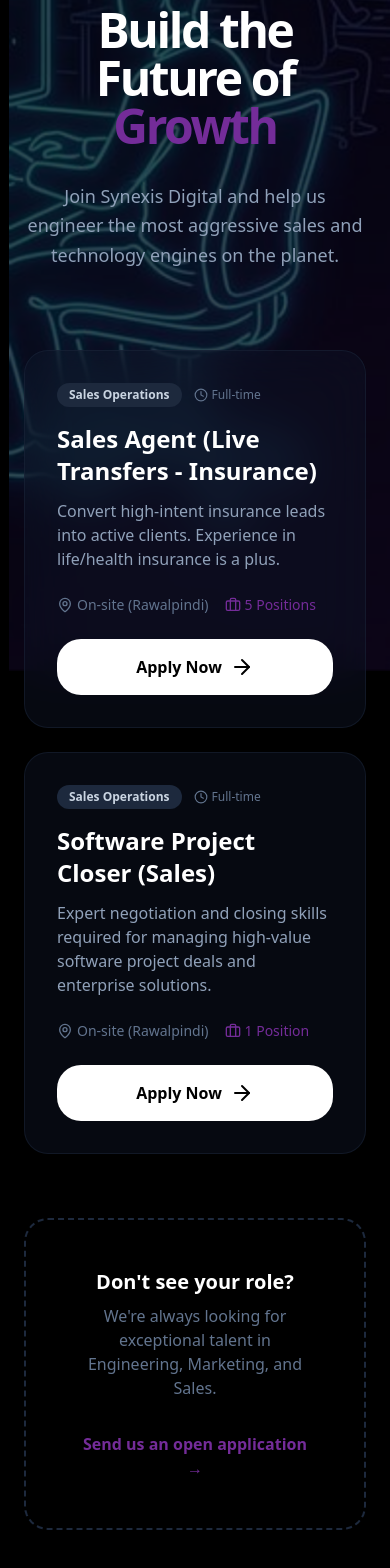
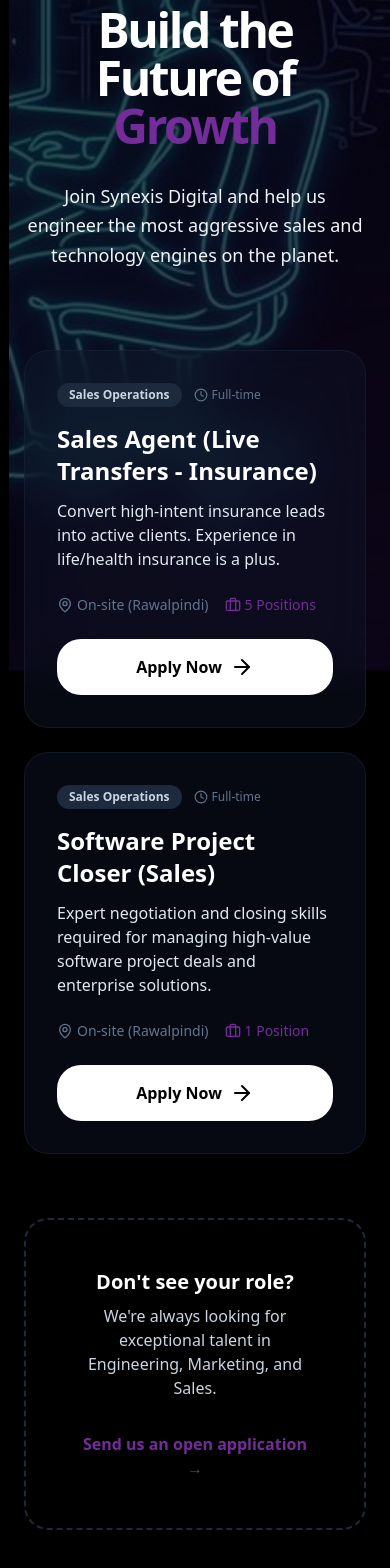
Before and after one commit to Razal-Loop/synexistechnologies, a Next.js app: page /careers in a window 390 px wide. Shown: the part 184-1752 px from the top of the page. Built offline with nearby package versions, Linux system fonts and the light colour scheme.

Commit message:
style: improve text readability and contrast across all pages

```diff
--- a/src/app/careers/page.tsx
+++ b/src/app/careers/page.tsx
@@ -75,7 +75,7 @@
                         <h1 className="text-5xl md:text-7xl font-black mb-8 tracking-tighter">
                             Build the Future of <span className="text-brand-primary">Growth</span>
                         </h1>
-                        <p className="text-slate-400 text-lg md:text-xl max-w-2xl mx-auto leading-relaxed">
+                        <p className="text-slate-100 text-lg md:text-xl max-w-2xl mx-auto leading-relaxed font-medium">
                             Join Synexis Digital and help us engineer the most aggressive sales and technology engines on the planet.
                         </p>
                     </div>
@@ -105,7 +105,7 @@
                                         <h3 className="text-2xl font-black mb-3 group-hover:text-brand-primary transition-colors">
                                             {job.title}
                                         </h3>
-                                        <p className="text-slate-400 mb-6 max-w-xl">
+                                        <p className="text-slate-200 mb-6 max-w-xl font-medium">
                                             {job.description}
                                         </p>
                                         <div className="flex items-center gap-4 text-sm text-slate-500 font-medium">
@@ -135,7 +135,7 @@
                     {/* Placeholder for no more jobs */}
                     <div className="mt-16 p-12 rounded-3xl border-2 border-dashed border-slate-800 text-center">
                         <h4 className="text-xl font-bold mb-2">Don&apos;t see your role?</h4>
-                        <p className="text-slate-500 mb-8">We&apos;re always looking for exceptional talent in Engineering, Marketing, and Sales.</p>
+                        <p className="text-slate-300 mb-8 font-medium">We&apos;re always looking for exceptional talent in Engineering, Marketing, and Sales.</p>
                         <button
                             onClick={() => setIsOpenApplyOpen(true)}
                             className="text-brand-primary font-black hover:underline underline-offset-4"
--- a/src/components/Hero.tsx
+++ b/src/components/Hero.tsx
@@ -77,17 +77,17 @@
                     <div className="flex flex-col items-center gap-1">
                         <Code2 className="w-6 h-6 text-brand-primary mb-2" />
                         <span className="text-xl font-bold text-white">Custom Software Solutions</span>
-                        <span className="text-sm text-slate-500">Tailored Scalability</span>
+                        <span className="text-sm text-slate-300 font-medium">Tailored Scalability</span>
                     </div>
                     <div className="flex flex-col items-center gap-1">
                         <Megaphone className="w-6 h-6 text-brand-primary mb-2" />
                         <span className="text-xl font-bold text-white">Digital Marketing</span>
-                        <span className="text-sm text-slate-500">Hyper-Targeted</span>
+                        <span className="text-sm text-slate-300 font-medium">Hyper-Targeted</span>
                     </div>
                     <div className="flex flex-col items-center gap-1 md:col-span-1 col-span-2">
                         <PhoneCall className="w-6 h-6 text-brand-primary mb-2" />
                         <span className="text-xl font-bold text-white">Sales</span>
-                        <span className="text-sm text-slate-500">Instant Connection</span>
+                        <span className="text-sm text-slate-300 font-medium">Instant Connection</span>
                     </div>
                 </motion.div>
             </div>
--- a/src/components/Offer.tsx
+++ b/src/components/Offer.tsx
@@ -13,7 +13,7 @@
             <div className="max-w-7xl mx-auto relative z-10">
                 <div className="text-center mb-16">
                     <h2 className="text-4xl md:text-5xl font-black text-white mb-6 tracking-tight">The Growth Ecosystem</h2>
-                    <p className="text-slate-400 text-lg max-w-2xl mx-auto">
+                    <p className="text-slate-100 text-lg max-w-2xl mx-auto font-medium">
                         We don&apos;t just sell leads. We build the high-conversion infrastructure that powers your entire agency.
                     </p>
                 </div>
@@ -143,7 +143,7 @@
 
                             <div className="mb-10 min-h-[120px]">
                                 <h3 className="text-3xl font-black text-white mb-3 italic tracking-tighter uppercase">{item.title}</h3>
-                                <p className="text-slate-400 text-sm leading-relaxed">{item.description}</p>
+                                <p className="text-slate-200 text-sm leading-relaxed font-medium">{item.description}</p>
                             </div>
 
 
@@ -152,7 +152,7 @@
                                 {item.features.map((feature, fIdx) => (
                                     <div key={fIdx} className="flex items-center gap-4">
                                         <CheckCircle2 className="w-5 h-5 text-brand-primary flex-shrink-0" />
-                                        <span className="text-slate-300 font-bold text-sm tracking-tight">{feature}</span>
+                                        <span className="text-slate-100 font-bold text-sm tracking-tight">{feature}</span>
                                     </div>
                                 ))}
                             </div>
@@ -164,7 +164,7 @@
                                 {item.buttonText}
                             </a>
 
-                            <p className="text-center text-[10px] text-slate-500 font-black uppercase tracking-widest">
+                            <p className="text-center text-[10px] text-slate-300 font-black uppercase tracking-widest">
                                 {item.footerText}
                             </p>
                         </motion.div>
--- a/src/components/Services.tsx
+++ b/src/components/Services.tsx
@@ -66,7 +66,7 @@
             <div className="relative z-10 max-w-7xl mx-auto">
                 <div className="text-center mb-20">
                     <h2 className="text-4xl md:text-5xl font-black text-white mb-6">Our Services</h2>
-                    <p className="text-slate-400 text-lg max-w-2xl mx-auto">
+                    <p className="text-slate-100 text-lg max-w-2xl mx-auto font-medium">
                         Advanced technology meets aggressive sales execution.
                     </p>
                 </div>
@@ -95,7 +95,7 @@
                             </div>
 
                             <h3 className="relative text-2xl font-black text-white mb-4 tracking-tight drop-shadow-md">{service.title}</h3>
-                            <p className="relative text-slate-400 leading-relaxed font-medium drop-shadow-sm">
+                            <p className="relative text-slate-100 leading-relaxed font-medium drop-shadow-sm">
                                 {service.description}
                             </p>
                         </motion.div>
```
